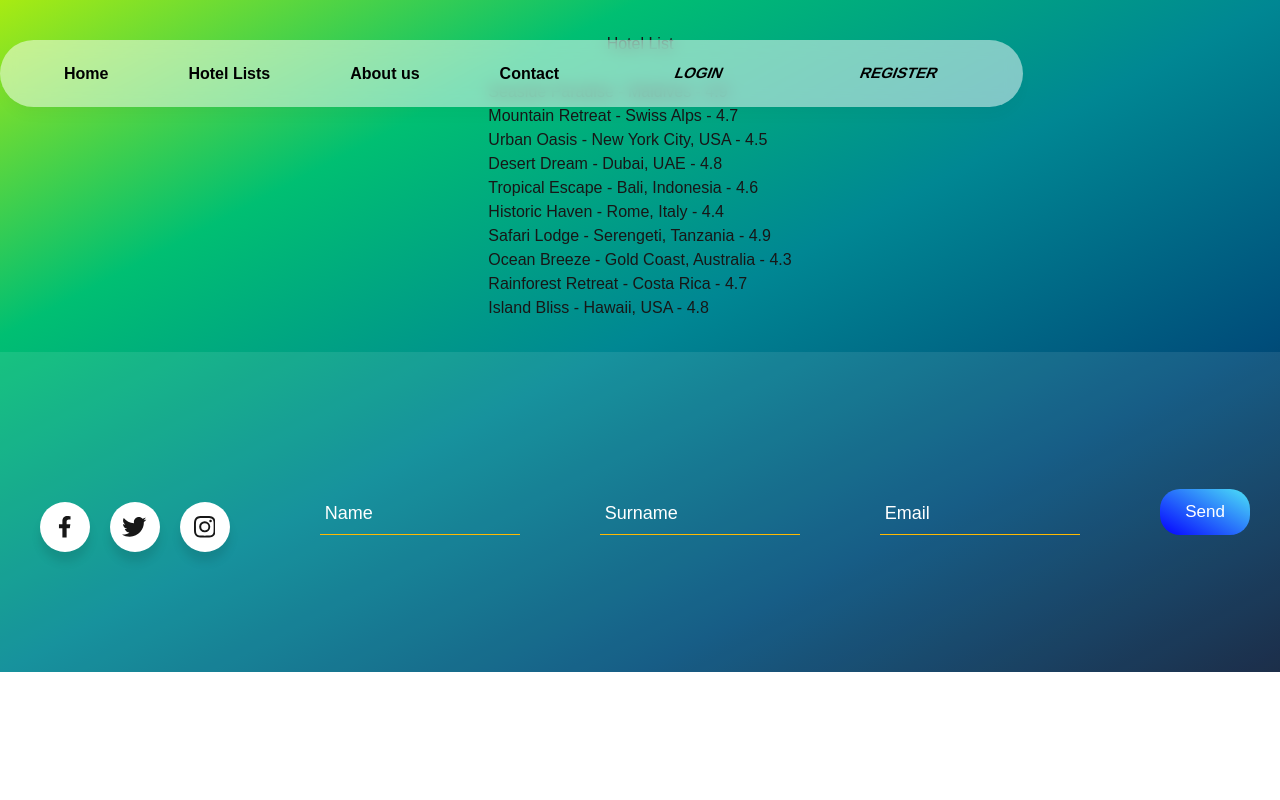
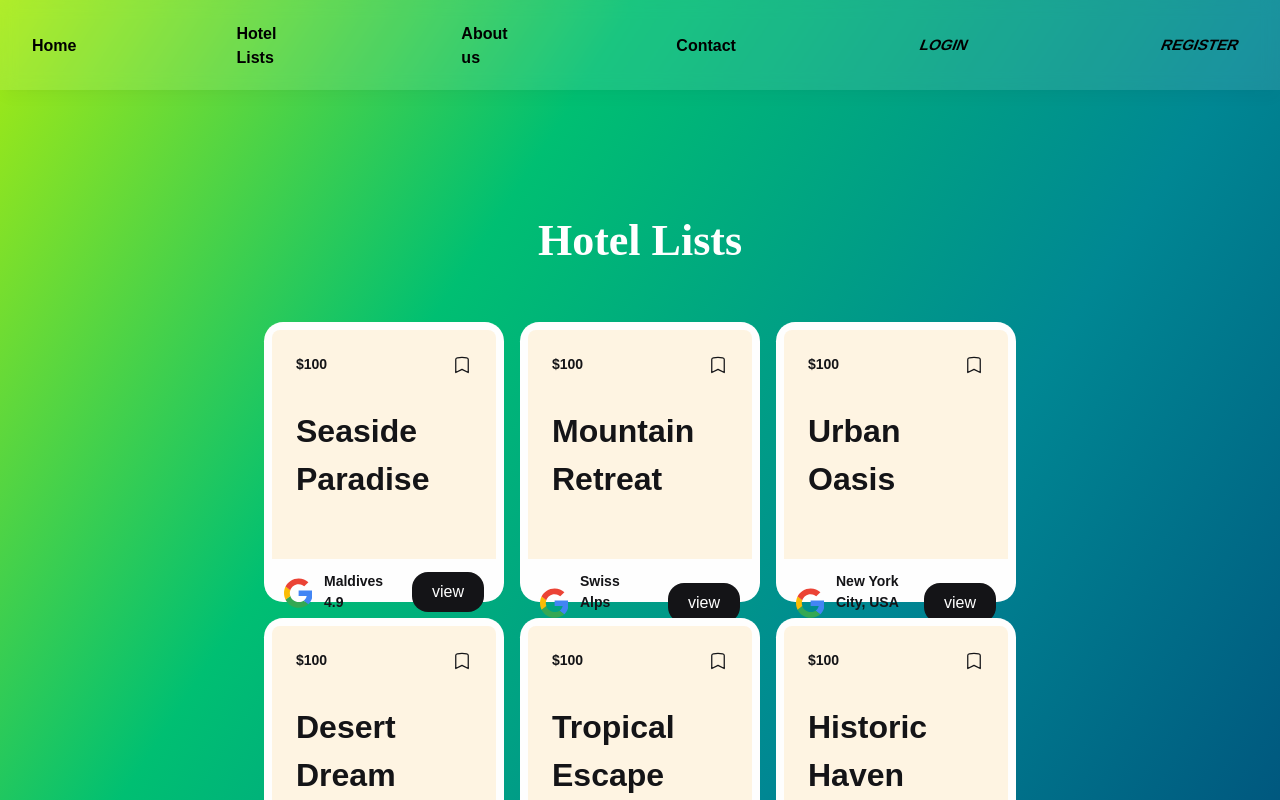
Before and after one commit to Burak849/hotel-booking, a Next.js app: page /hotel in a window 1280 px wide. Shown: the top 800 px of the page. Built offline with nearby package versions, Linux system fonts and the light colour scheme.

Commit message:
special page created for unique id

```diff
--- a/src/app/hotel/page.tsx
+++ b/src/app/hotel/page.tsx
@@ -1,7 +1,10 @@
+"use client";
+
 import { useEffect, useState } from "react";
 import React from 'react';
 import styles from '../style/HotelListPage.module.css';
 import styled from 'styled-components';
+import Link from "next/link";
 
 interface Hotel {
     id: number;
@@ -40,21 +43,141 @@ const HotelListPage = () => {
     }
 
     return (
-        <main className={styles['listing']}>
-            <h1>Hotel List</h1>
+        <main >
+            <div className={styles['listing']}>
+                <h1 style={{ padding: '3rem', fontSize: 44, color: 'white', textShadow: 'white', fontFamily: 'cursive', fontWeight:800 }}>Hotel Lists</h1>
+
+            <StyledWrapper>
+
                     {hotels ? (
-                <ul>
+                        <ul className={styles['DetailList']}>
+
+
                         {hotels.map((hotel) => (
                             <li key={hotel.id}>
-                            {hotel.name} - {hotel.location} - {hotel.rating}
+                    <article className="card">
+                        <section className="card__hero">
+                            <header className="card__hero-header">
+                                <span>$100</span>
+                                <div className="card__icon">
+                                    <svg height={20} width={20} stroke="currentColor" strokeWidth="1.5" viewBox="0 0 24 24" fill="none" xmlns="http://www.w3.org/2000/svg">
+                                        <path d="M17.593 3.322c1.1.128 1.907 1.077 1.907 2.185V21L12 17.25 4.5 21V5.507c0-1.108.806-2.057 1.907-2.185a48.507 48.507 0 0111.186 0z" strokeLinejoin="round" strokeLinecap="round" />
+                                    </svg>
+                                </div>
+                            </header>
+                                        <p className="card__job-title">{hotel.name}</p>
+                        </section>
+                        <footer className="card__footer">
+                            <div className="card__job-summary">
+                                <div className="card__job-icon">
+                                    <svg height={35} width={28} viewBox="0 0 250 250" xmlns="http://www.w3.org/2000/svg">
+                                        <path fill="#4285F4" d="M255.878 133.451c0-10.734-.871-18.567-2.756-26.69H130.55v48.448h71.947c-1.45 12.04-9.283 30.172-26.69 42.356l-.244 1.622 38.755 30.023 2.685.268c24.659-22.774 38.875-56.282 38.875-96.027" />
+                                        <path fill="#34A853" d="M130.55 261.1c35.248 0 64.839-11.605 86.453-31.622l-41.196-31.913c-11.024 7.688-25.82 13.055-45.257 13.055-34.523 0-63.824-22.773-74.269-54.25l-1.531.13-40.298 31.187-.527 1.465C35.393 231.798 79.49 261.1 130.55 261.1" />
+                                        <path fill="#FBBC05" d="M56.281 156.37c-2.756-8.123-4.351-16.827-4.351-25.82 0-8.994 1.595-17.697 4.206-25.82l-.073-1.73L15.26 71.312l-1.335.635C5.077 89.644 0 109.517 0 130.55s5.077 40.905 13.925 58.602l42.356-32.782" />
+                                        <path fill="#EB4335" d="M130.55 50.479c24.514 0 41.05 10.589 50.479 19.438l36.844-35.974C195.245 12.91 165.798 0 130.55 0 79.49 0 35.393 29.301 13.925 71.947l42.211 32.783c10.59-31.477 39.891-54.251 74.414-54.251" />
+                                    </svg>
+                                </div>
+                                <div className="card__job">
+                                    <p className="card__job-title">
+                                                    {hotel.location}<br />
+                                                    {hotel.rating}
+                                    </p>
+                                </div>
+                                        </div>
+                                        <Link href={`/hotel/${hotel.id}`}>
+                                            <button className="card__btn">view</button>
+                                        </Link>
+
+                        </footer>
+                            </article>
                             </li>
                         ))}
                     </ul>
                 ) : (
                     <p>Loading...</p>
                 )}
+            </StyledWrapper>
+            </div>
+
+
         </main>
     );
-};
+}
+
+const StyledWrapper = styled.div`
+  .card {
+    width: 30vh;
+    height:35vh;
+    background-color: #fefefe;
+    border-radius: 1.2rem;
+    padding: 0.5rem;
+    color: #141417;
+  }
+  .card__hero {
+    background-color: #fef4e2;
+    border-radius: 0.5rem 0.5rem 0 0;
+    padding: 1.5rem;
+    font-size: 0.875rem;
+  }
+  .card__hero .card__job-title {
+    margin: 2rem 0;
+    font-size: 2rem;
+    font-weight: 600;
+    padding-right: 2rem;
+  }
+  .card__hero-header {
+    display: flex;
+    justify-content: space-between;
+    align-items: center;
+    flex-direction: row;
+    flex-wrap: nowrap;
+    gap: 1rem;
+    font-weight: 700;
+  }
+  .card__footer {
+    display: flex;
+    justify-content: flex-start;
+    align-items: start;
+    flex-direction: column;
+    flex-wrap: nowrap;
+    padding: 0.75rem;
+    row-gap: 1rem;
+    font-weight: 700;
+    font-size: 0.875rem;
+  }
+  @media (min-width: 340px) {
+    .card__footer {
+      flex-direction: row;
+      align-items: center;
+      justify-content: space-between;
+      gap: 1rem;
+    }
+  }
+  .card__job-summary {
+    display: flex;
+    justify-content: flex-start;
+    align-items: center;
+    flex-direction: row;
+    flex-wrap: nowrap;
+    gap: 0.75rem;
+  }
+  .card__btn {
+    width: 100%;
+    font-weight: 400;
+    border: none;
+    display: block;
+    cursor: pointer;
+    text-align: center;
+    padding: 0.5rem 1.25rem;
+    border-radius: 1rem;
+    background-color: #141417;
+    color: #fff;
+    font-size: 1rem;
+  }
+  @media (min-width: 340px) {
+    .card__btn {
+      width: max-content;
+    }
+  }`;
 
 export default HotelListPage;
--- a/src/app/style/HotelListPage.module.css
+++ b/src/app/style/HotelListPage.module.css
@@ -1,10 +1,16 @@
 .listing{
     display:flex;
-    padding:2rem;
+    padding:10rem;
     justify-content:center;
     position:relative;
     align-items:center;
     flex-direction:column;
-    gap:1.5rem;
     background:transparent;
 }
+
+.DetailList {
+    display: flex;
+    flex-wrap: wrap;
+    gap:1rem;
+    justify-content:center;
+}
--- a/src/app/style/Navbar.module.css
+++ b/src/app/style/Navbar.module.css
@@ -1,6 +1,7 @@
 .navbar {
-    @apply flex-row flex text-custom-baslik justify-center items-center gap-20 font-semibold p-5 top-0 fixed top-0 m-10 z-50 ml-auto mr-auto w-max px-16 py-5 transition-all ease-in-out duration-100 rounded-full border-0 border-white border-opacity-40 bg-opacity-50 shadow-lg shadow-black/[0.03] backdrop-blur-[0.5rem] bg-white;
+    @apply flex-row flex text-custom-baslik justify-center items-center gap-40 font-semibold p-5 top-0 fixed z-50 w-full px-8 py-5 transition-all ease-in-out duration-100 rounded-none border-0 border-white border-opacity-40 bg-opacity-10 shadow-lg shadow-black/[0.03] backdrop-blur-[0.5rem] bg-white;
 }
+
 
 .link {
     position: relative;
```
Also changed, not shown: src/app/hotel/[id]/page.tsx (+10 -10 lines), src/app/page.tsx (+8 -3 lines). Lines whose indentation alone changed are shown as unchanged.
